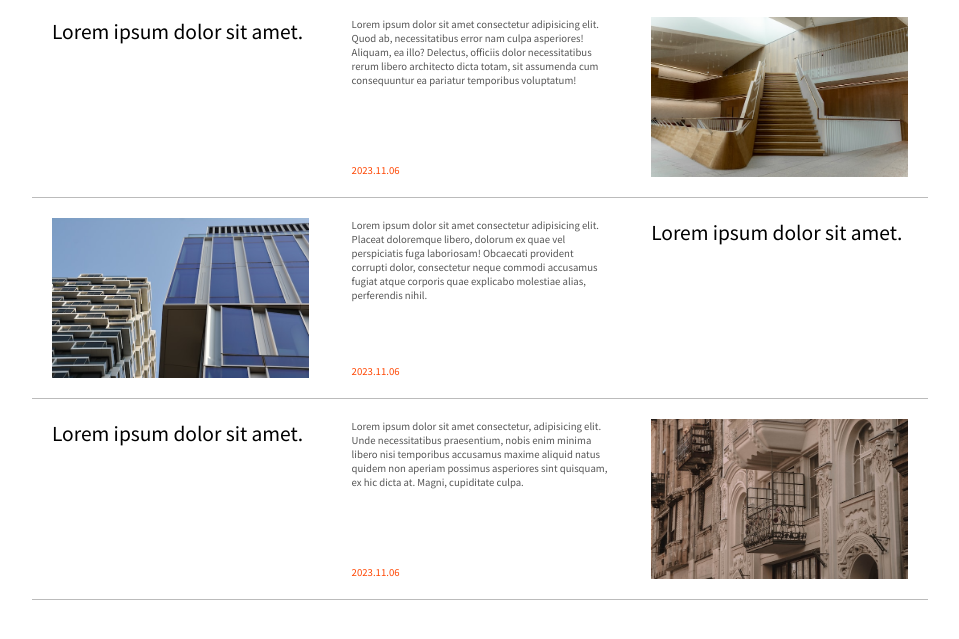
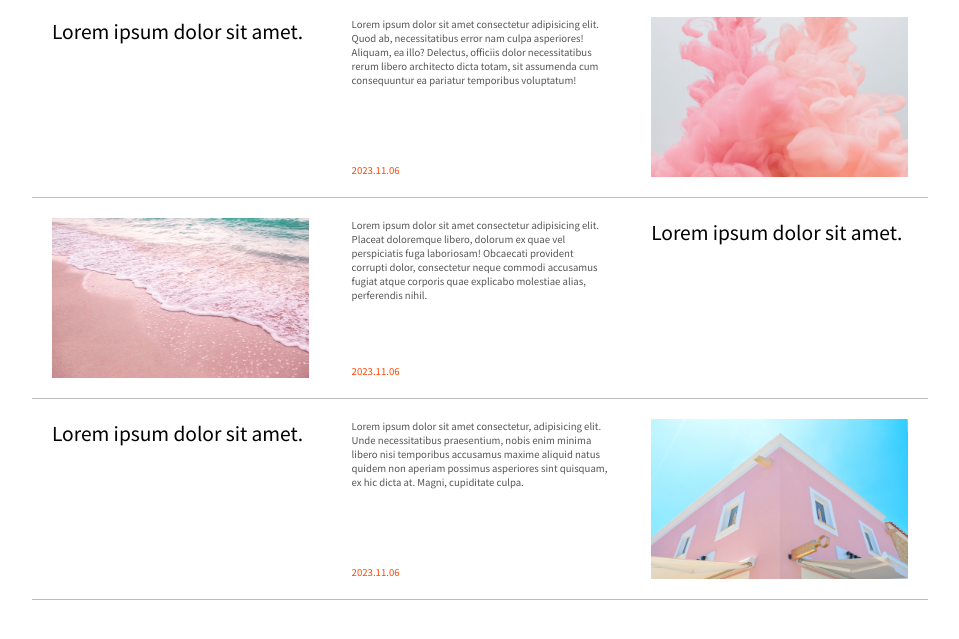
Before and after one commit to zeeeunee/Youtube, a plain HTML site: page index.html in a window 1280 px wide. Shown: the part 103-742 px from the top of the page, without its empty margins (160-1119 px from the left). Drawn offline with Linux system fonts and the light colour scheme.

Commit message:
이미지를 핑크계열이미지로 변경

```diff
--- a/index.html
+++ b/index.html
@@ -21,7 +21,7 @@
           <span>2023.11.06</span>
         </div>
         <div class="pic">
-          <img src="img/image1.jpg" alt="image1">
+          <img src="img/pink1.jpg" alt="image1">
         </div>
       </article>
       <article class="box">
@@ -33,7 +33,7 @@
           <span>2023.11.06</span>
         </div>
         <div class="pic">
-          <img src="img/image2.jpg" alt="image2">
+          <img src="img/pink2.jpg" alt="image2">
         </div>
       </article>
       <article class="box">
@@ -45,7 +45,7 @@
           <span>2023.11.06</span>
         </div>
         <div class="pic">
-          <img src="img/image3.jpg" alt="image3">
+          <img src="img/pink3.jpg" alt="image3">
         </div>
       </article>
     </section>
```
Also changed, not shown: img/image1.jpg (deleted), img/image2.jpg (deleted), img/image3.jpg (deleted), img/pink1.jpg (added), img/pink2.jpg (added), img/pink3.jpg (added).
